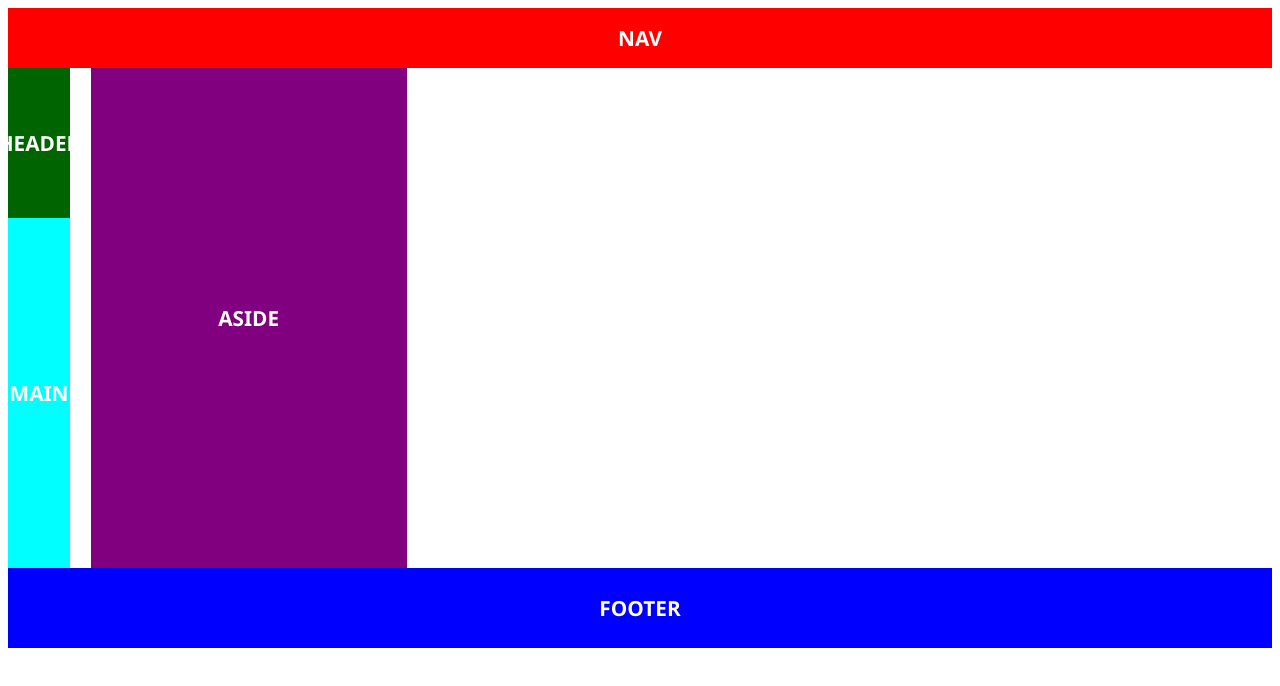
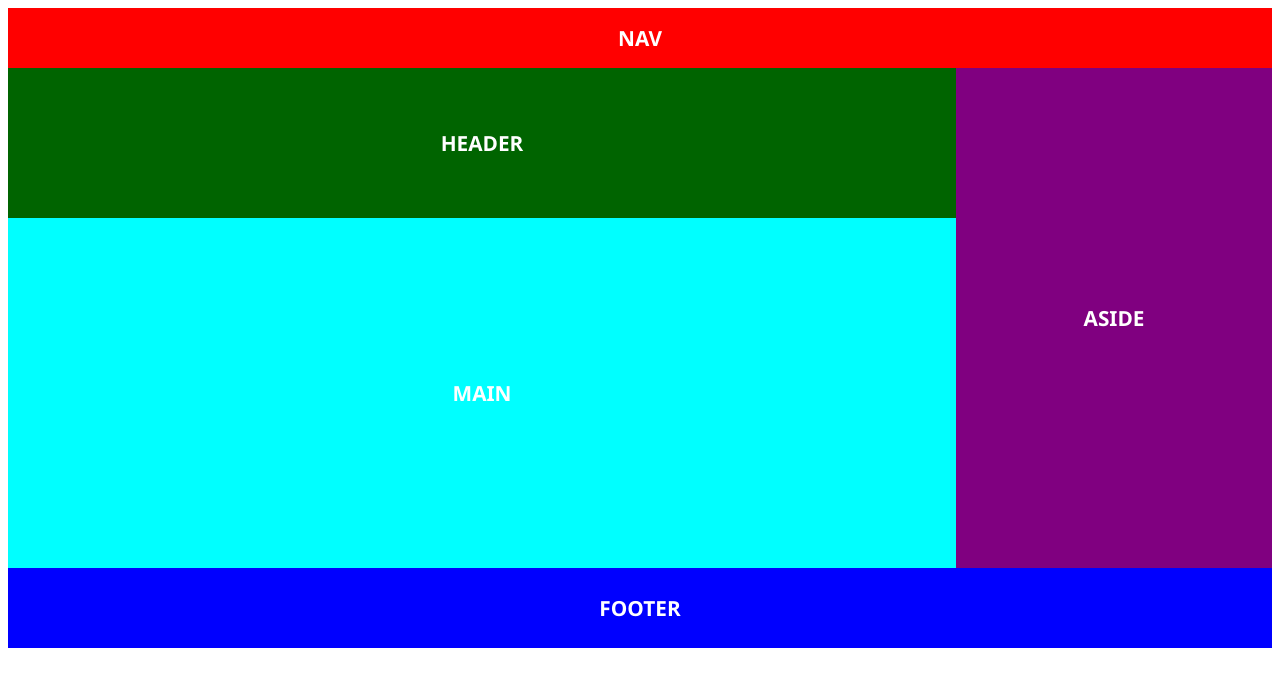
Before and after one commit to AigerimAkmatalieva/15.11.21, a plain HTML site: page index.html in a window 1280 px wide. Drawn offline with Linux system fonts and the light colour scheme.

Commit message:
index.html

```diff
--- a/style.css
+++ b/style.css
@@ -34,9 +34,6 @@ min-height: 80px;
 aside {
   width: 25%;
 }
-main{
-  width: 75%;
+.column {
+  flex: 1 0 0;
 }
-header{
-  width: 75%;
-}
```
